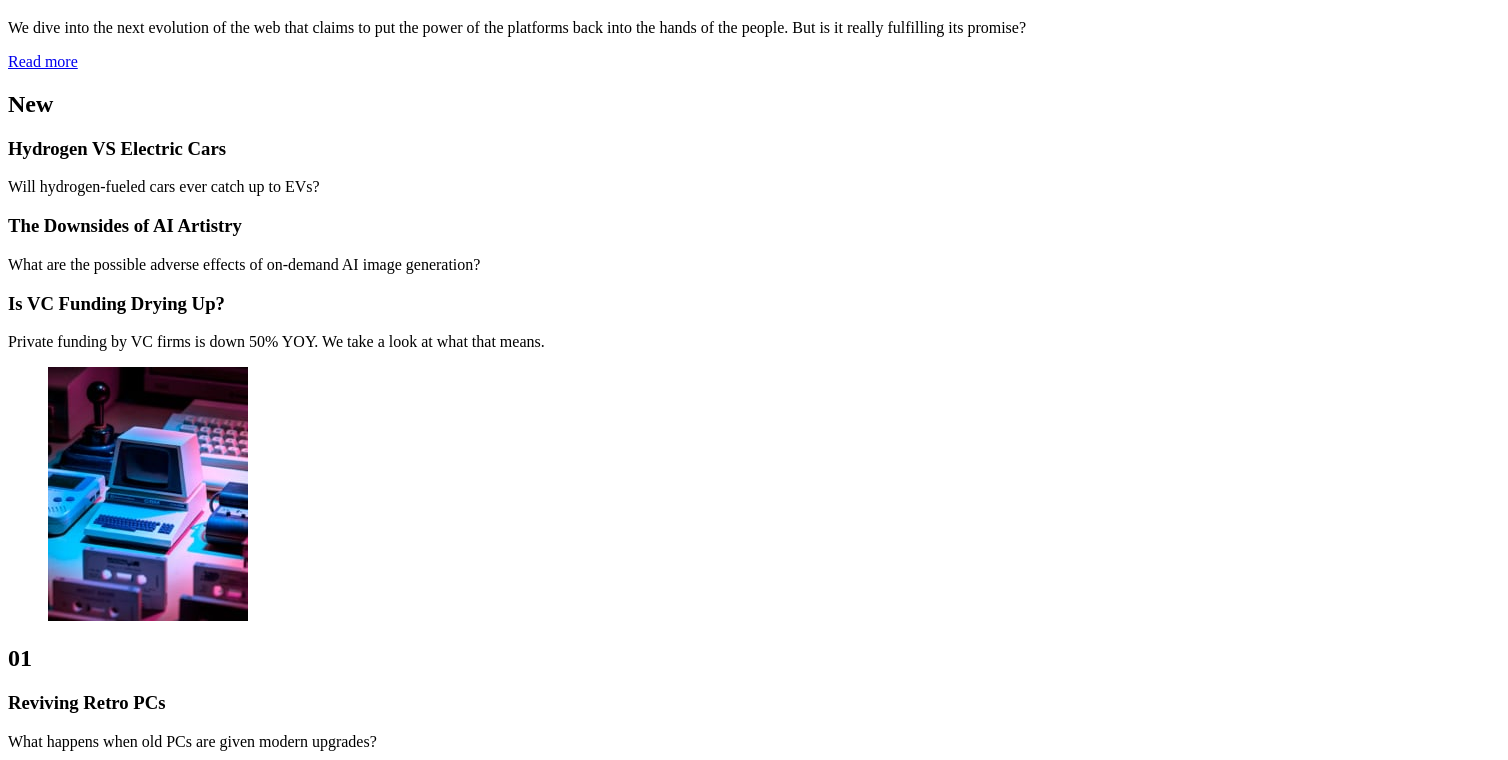
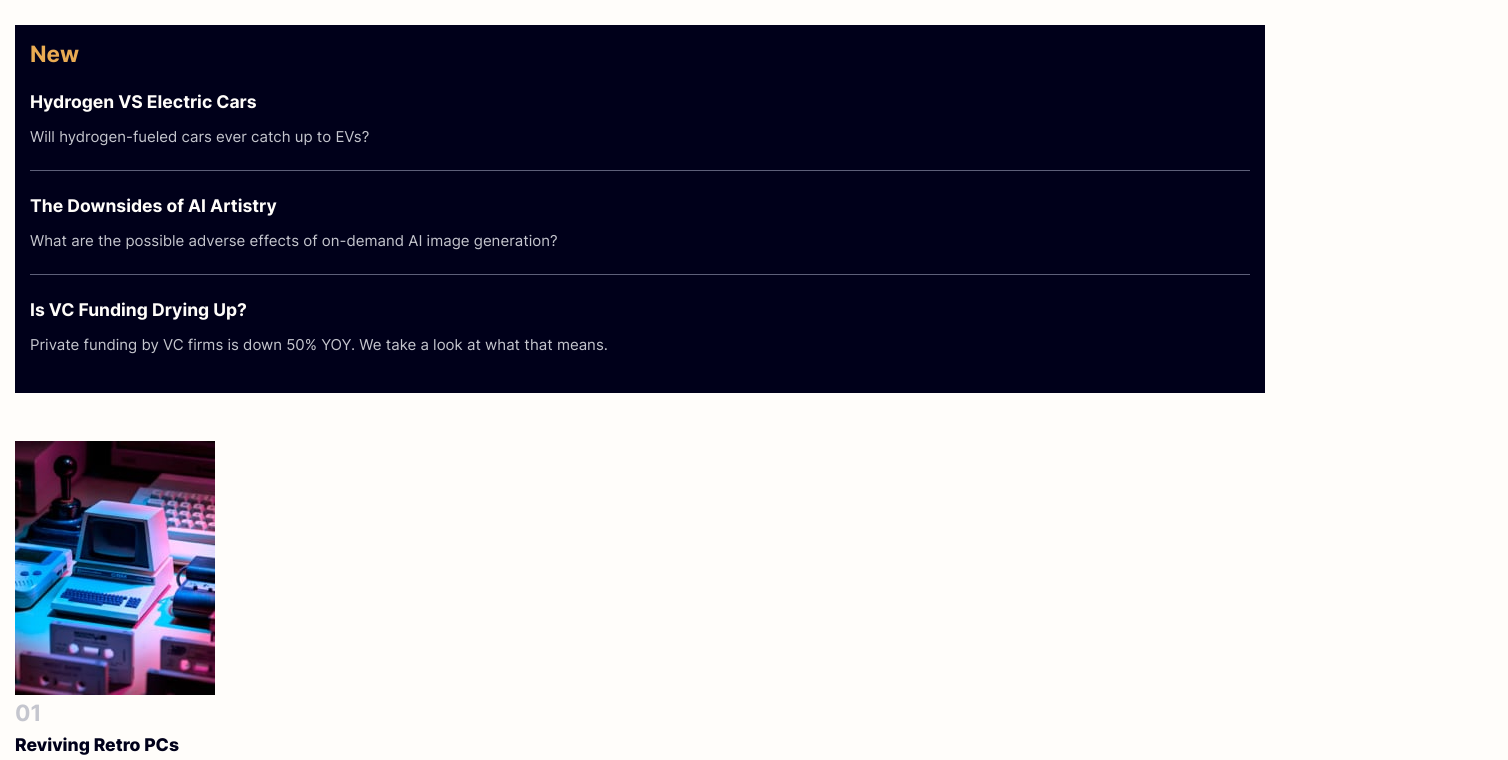
Before and after one commit to hakylepremier/responsive-news-homepage-frontend, a plain HTML site: page index.html in a window 1280 px wide. Shown: the part 839-1599 px from the top of the page, 1508 px wide, since content can reach past the window. Drawn offline with Linux system fonts and the light colour scheme.

Commit message:
Add style changes to site

```diff
--- a/index.html
+++ b/index.html
@@ -27,8 +27,10 @@
 		</style>
 	</head>
 	<body>
-		<nav>
-			<img src="./assets/images/logo.svg" alt="Website logo" />
+		<nav class="navbar">
+			<figure class="logo-container">
+				<img src="./assets/images/logo.svg" alt="Website logo" class="logo" />
+			</figure>
 			<ul class="nav">
 				<li><a href="#" class="nav__item">Home</a></li>
 				<li><a href="#" class="nav__item">New</a></li>
@@ -64,15 +66,15 @@
 					</p>
 				</div>
 				<div class="side__item">
-					<h3 class="side__title">The Downsides of AI Artistry</h3>
-					<p class="side__content">
+					<h3 class="side__item-title">The Downsides of AI Artistry</h3>
+					<p class="side__item-content">
 						What are the possible adverse effects of on-demand AI image
 						generation?
 					</p>
 				</div>
 				<div class="side__item">
-					<h3 class="side__title">Is VC Funding Drying Up?</h3>
-					<p class="side__content">
+					<h3 class="side__item-title">Is VC Funding Drying Up?</h3>
+					<p class="side__item-content">
 						Private funding by VC firms is down 50% YOY. We take a look at what
 						that means.
 					</p>
--- a/style.css
+++ b/style.css
@@ -0,0 +1,130 @@
+:root {
+	--soft-orange: hsl(35, 77%, 62%);
+	--soft-red: hsl(5, 85%, 63%);
+	--off-white: hsl(36, 100%, 99%);
+	--grayish-blue: hsl(233, 8%, 79%);
+	--dark-grayish-blue: hsl(236, 13%, 42%);
+	--very-dark-blue: hsl(240, 100%, 5%);
+}
+
+@font-face {
+	font-family: Inter;
+	src: url(./assets/fonts/static/Inter-Regular.ttf);
+	font-weight: 400;
+}
+
+@font-face {
+	font-family: Inter;
+	src: url(./assets/fonts/static/Inter-Bold.ttf);
+	font-weight: 700;
+}
+
+@font-face {
+	font-family: Inter;
+	src: url(./assets/fonts/static/Inter-ExtraBold.ttf);
+	font-weight: 800;
+}
+
+body {
+	background-color: var(--off-white);
+	margin: 0;
+	font-family: Inter, Arial, sans-serif;
+	font-weight: 400;
+	font-size: 15px;
+	padding: 0 15px;
+	color: var(--dark-grayish-blue);
+}
+
+figure {
+	margin: 0;
+}
+
+a {
+	text-decoration: none;
+}
+
+.nav {
+	list-style: none;
+	padding: 0;
+}
+
+.nav__item {
+	color: var(--dark-grayish-blue);
+	display: inline-block;
+}
+
+.header__img {
+	width: 100%;
+	/* height: 100px; */
+}
+
+.header__heading {
+	font-weight: 800;
+	color: var(--very-dark-blue);
+	margin: 0;
+	margin-bottom: 1rem;
+}
+
+.header__paragraph {
+	margin-top: 0;
+	margin-bottom: 1.2rem;
+}
+
+.header__btn {
+	display: inline-block;
+	color: var(--off-white);
+	background-color: var(--soft-red);
+	padding: 10px 20px;
+	text-transform: uppercase;
+	letter-spacing: 4px;
+}
+
+.side {
+	background-color: var(--very-dark-blue);
+	margin: 3rem 0px;
+	padding: 15px;
+}
+
+.side__header {
+	color: var(--soft-orange);
+	font-weight: 700;
+	margin: 0;
+}
+
+.side__item:not(:last-child) {
+	/* background-color: red; */
+	border-bottom: 1px solid var(--dark-grayish-blue);
+}
+
+.side__item-title {
+	color: var(--off-white);
+	font-weight: 700;
+	margin: 0;
+	margin-top: 1.5rem;
+}
+
+.side__item-content {
+	color: var(--grayish-blue);
+	margin-bottom: 1.5rem;
+}
+
+.card {
+	margin-bottom: 2rem;
+	/* background-color: red; */
+}
+
+.card__heading {
+	color: var(--grayish-blue);
+	margin: 0;
+}
+
+.card__title {
+	color: var(--very-dark-blue);
+	margin: 0.5rem 0;
+	font-weight: 800;
+}
+
+.card__para {
+	margin: 0;
+	line-height: 1.6rem;
+}
```
